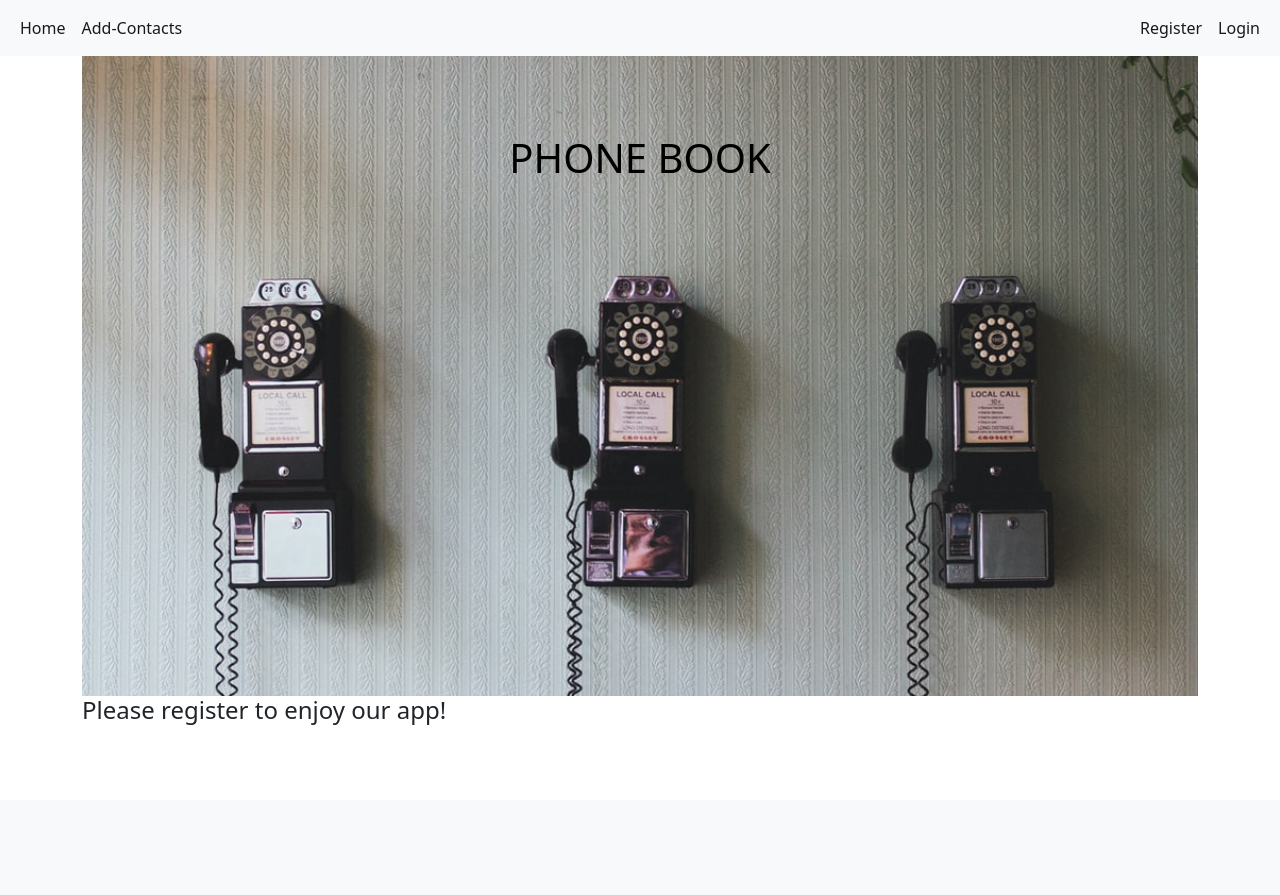
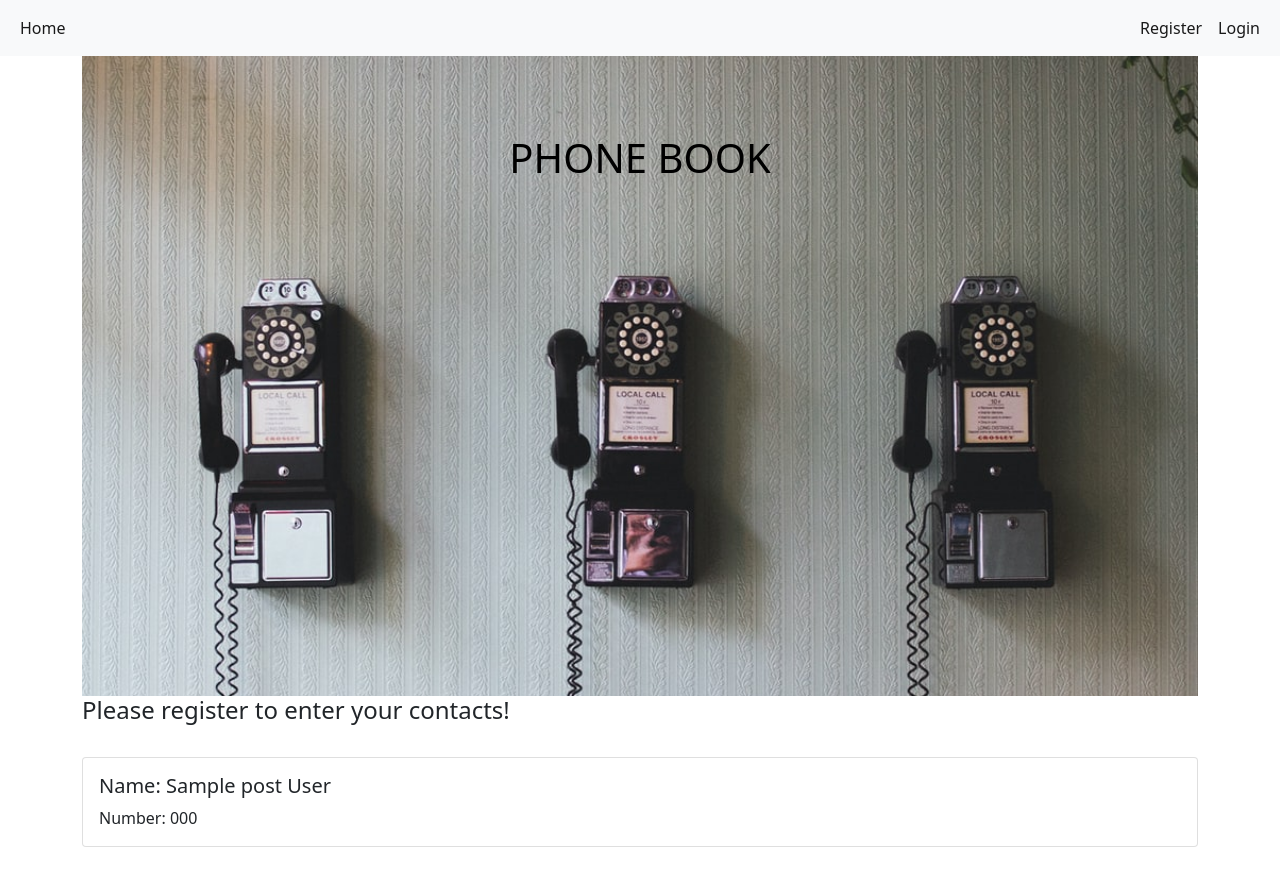
Before and after one commit to Code-Khan/Flask_E-commerce-Sportify, a Flask app: page / in a window 1280 px wide. Before the commit the page ends 725 px from the top, so only its background shows below. Run offline with Flask 2, Linux system fonts and the light colour scheme; tables that the repository leaves empty hold one stand-in row (values such as "Sample post"); some libraries are stand-ins or nearby versions.

Commit message:
more updates

```diff
--- a/app/routes.py
+++ b/app/routes.py
@@ -3,9 +3,9 @@ from flask import render_template, request, redirect, url_for, flash
 from flask_login import login_user, logout_user, login_required, current_user
 from flask_mail import Message
 from werkzeug.security import check_password_hash
-from app.forms import UserInfoForm, LoginForm, UserInfoPhone
-from app.models import User, UserPhone, Post
-# from app.forms import PostForm
+from app.forms import UserInfoForm, LoginForm,DeletePostForm
+from app.models import User, Post
+from app.forms import PostForm
 
 
 @app.route('/')
@@ -19,35 +19,6 @@ def index():
     return render_template('index.html', **context)
 
 
-@app.route('/phone_register', methods=['GET', 'POST'])
-@login_required
-def registerphone():
-    title = 'POHONE_REGISTER'
-    form = UserInfoPhone()
-    if request.method == 'POST' and form.validate_on_submit():
-        name = form.name.data
-        last_name = form.last_name.data
-        phone = form.phone.data
-        user_id = current_user.id
-        # print(username, email, password)
-        # Check if username/email already exists
-        existing_user = UserPhone.query.filter((UserPhone.name == name) | (
-            UserPhone.last_name == last_name) | (UserPhone.phone == phone)).all()
-        if existing_user:
-            flash(
-                'That name , last name or phone already exists. Please try again', 'danger')
-            return redirect(url_for('phone_register'))
-
-        new_user = UserPhone(name, last_name, phone)
-        db.session.add(new_user)
-        db.session.commit()
-
-        flash(
-            f'Thank you {name} {last_name} your contact has been saved!', 'success')
-        return redirect(url_for('index'))
-
-    return render_template('phone_register.html', title=title, form=form)
-
 
 @app.route('/register', methods=['GET', 'POST'])
 def register():
@@ -57,8 +28,6 @@ def register():
         username = form.username.data
         email = form.email.data
         password = form.password.data
-        # print(username, email, password)
-        # Check if username/email already exists
         existing_user = User.query.filter(
             (User.username == username) | (User.email == email)).all()
         if existing_user:
@@ -107,23 +76,86 @@ def logout():
     return redirect(url_for('index'))
 
 
-# @app.route('/createpost', methods=['GET', 'POST'])
-# @login_required
-# def createpost():
-#     title = 'CREATE POST'
-#     form = PostForm()
-#     if request.method == 'POST' and form.validate_on_submit():
-#         post_title = form.title.data
-#         post_body = form.body.data
-#         user_id = current_user.id
+@app.route('/phone_register', methods=['GET', 'POST'])
+@login_required
+def createpost():
+    title = 'CREATE POST'
+    form = PostForm()
+    if request.method == 'POST' and form.validate_on_submit():
+        post_name = form.name.data
+        post_last_name = form.last_name.data
+        post_phone = form.phone.data
+        user_id = current_user.id
 
-#         new_post = Post(post_title, post_body, user_id)
+        new_post = Post(post_name, post_last_name, post_phone, user_id)
 
-#         db.session.add(new_post)
-#         db.session.commit()
+        db.session.add(new_post)
+        db.session.commit()
 
-#         flash(f"You have created a post: {post_title}", 'info')
+        flash(f"You have entered a phone number for: {post_name}", 'info')
 
-#         return redirect(url_for('index'))
+        return redirect(url_for('index'))
 
-#     return render_template('createpost.html', title=title, form=form)
+    return render_template('phone_register.html', title=title, form=form)
+
+
+# -----------------------------------------------------------------------------------------------
+
+@app.route('/mycontacts')
+@login_required
+def myposts():
+    title = 'MY POSTS'
+    posts = Post.query.filter_by(user_id=current_user.id).all()
+    return render_template('mycontacts.html', title=title, posts=posts)
+
+
+@app.route('/posts/<int:post_id>')
+def post_detail(post_id):
+    post = Post.query.get_or_404(post_id)
+    context = {
+        'post': post,
+        'name': post.name,
+        'form': DeletePostForm()
+    }
+    return render_template('post_detail.html', **context)
+
+
+@app.route('/posts/update/<int:post_id>', methods=['GET', 'POST'])
+@login_required
+def post_update(post_id):
+    post = Post.query.get_or_404(post_id)
+    title = f'UPDATE {post.name}'
+    if post.author.id != current_user.id:
+        flash("You cannot update another user's post. Who do you think you are?", "warning")
+        return redirect(url_for('mycontacts'))
+    update_form = PostForm()
+    if request.method == 'POST' and update_form.validate_on_submit():
+        post.name = update_form.name.data
+        post.last_name = update_form.last_name.data
+        post.phone = update_form.phone.data
+
+        # post.name = post.name
+        # post.last_name = post.last_name
+        # post.phone = post.phone
+
+        db.session.commit()
+
+        return redirect(url_for('post_detail', post_id=post.id))
+
+    return render_template('post_update.html', title=title, post=post, form=update_form)
+
+
+@app.route('/posts/delete/<int:post_id>', methods=['POST'])
+@login_required
+def post_delete(post_id):
+    post = Post.query.get_or_404(post_id)
+    if post.author.id != current_user.id:
+        flash("You cannot delete another user's post. Who do you think you are?", "warning")
+        return redirect(url_for('mycontacts'))
+    form = DeletePostForm()
+    if form.validate_on_submit():
+        db.session.delete(post)
+        db.session.commit()
+        flash(f'{post.name} has been deleted', 'info')
+        return redirect(url_for('index'))
+    return redirect(url_for('index'))
--- a/app/templates/index.html
+++ b/app/templates/index.html
@@ -9,21 +9,25 @@
 </div>
 
 {% if current_user.is_authenticated %}
-    <h4>Hello, {{ current_user.username }}</h4>
+
+    <h4>Welcome, {{ current_user.username }}!! &nbsp You can use our phone book now.</h4><br>
 {% else %}
-    <h4>Please register to enjoy our app!</h4>
+<div >
+    <h4>Please register to enter your contacts!</h4><br>
+</div>
+
+
 {% endif %}
 
 
-    <!-- {% for post in posts %}
+    {% for post in posts %}
     <div class="card mb-5">
         <div class="card-body">
-          <h5 class="card-title">{{ post.title }}</h5>
-          <h6 class="card-subtitle mb-2 text-muted">{{ post.author.name }}</h6>
-          <p class="card-text">{{ post.body }}</p>
+          <h5 class="card-title">{{ "Name:" }} {{ post.name }} {{ post.last_name}}</h5>
+          <p class="card-text">{{ "Number:" }} {{ post.phone }}</p>
         </div>
       </div>
-    {% endfor %} -->
+    {% endfor %}
 
 
 {% endblock content %}
--- a/app/templates/nav.html
+++ b/app/templates/nav.html
@@ -3,26 +3,34 @@
 
         <div class="collapse navbar-collapse" id="navbarSupportedContent">
             <ul class="navbar-nav me-auto mb-2 mb-lg-0">
-            <li class="nav-item">
-                <a class="nav-link active" aria-current="page" href="/">Home</a>
-            </li>
-            <li class="nav-item">
-                <a class="nav-link active" href="/phone_register">Add-Contacts</a>
-            </li>
+                <li class="nav-item">
+                    <a class="nav-link active" aria-current="page" href="{{ url_for('index') }}">Home</a>
+                </li>
+            {% if current_user.is_authenticated %}
+                <li class="nav-item">
+                    <a class="nav-link active" href="/phone_register">Add-Contacts</a>
+                </li>
+                <li class="nav-item">
+                    <a class="nav-link active" href="/mycontacts">My Contacts</a>
+                </li>
+
+                {% endif %}
+
 
 
 
             </ul>
             <ul class="navbar-nav ms-auto">
-                <li class="nav-item">
-                    <a class="nav-link active" href="/register">Register</a>
-                </li>
+
                 {% if current_user.is_authenticated %}
 
                 <li class="nav-item">
                     <a class="nav-link" href="/logout">Logout</a>
                 </li>
                 {% else %}
+                <li class="nav-item">
+                    <a class="nav-link active" href="/register">Register</a>
+                </li>
                 <li class="nav-item">
                     <a class="nav-link active" href="/login">Login</a>
                 </li>
```
Also changed, not shown: app/forms.py (+16 -9 lines), app/models.py (+12 -24 lines), app/templates/createpost.html (deleted, +0 -22 lines), app/templates/mycontacts.html (added, +11 -0 lines), app/templates/post_detail.html (added, +49 -0 lines), app/templates/post_update.html (added, +26 -0 lines), migrations/versions/3d58f61af567_.py (renamed from migrations/versions/1cd0044ca0b6_.py, +7 -14 lines).
